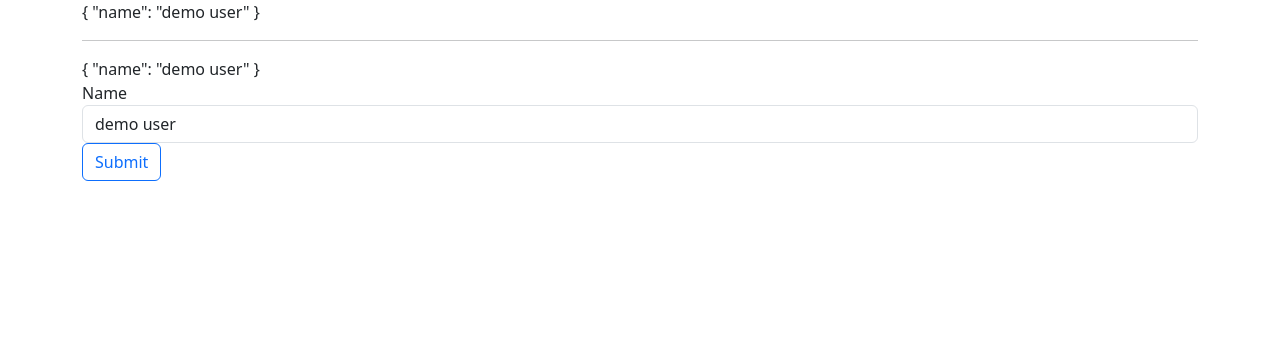
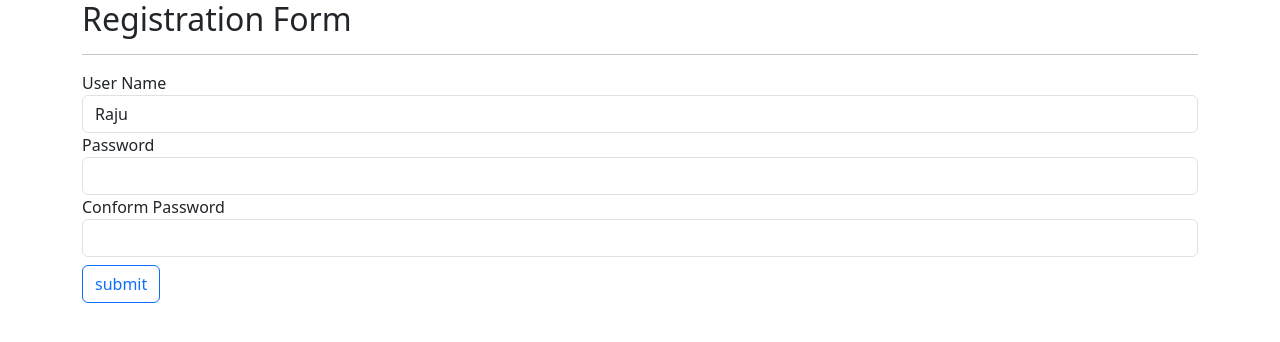
Before and after one commit to rtalari1999/notes, an Angular app: page / in a window 1280 px wide. Shown: the top 342 px of the page. Built offline with nearby package versions, Linux system fonts and the light colour scheme.

Commit message:
TDF and Reactive form

```diff
--- a/src/app/app.component.html
+++ b/src/app/app.component.html
@@ -1,5 +1,5 @@
-
-<div class="container">
+<!-- Example of Template driven form-->
+<!-- <div class="container">
 <form #userForm="ngForm" (ngSubmit)="onSubmit()">
 
   {{userForm.value | json}}
@@ -7,13 +7,16 @@
   {{ userDetails | json }}
     <div class="form-group">
       <label>Name</label>
-      <input type="text"  class="form-control"  name="name" [(ngModel)]="userDetails.name"/>
+      <input [class.is-invalid]="name.invalid" type="text" #name="ngModel"  class="form-control"  name="name" [(ngModel)]="userDetails.name" required/>
+      <small [class.d-none]="name.valid" class="invalid-feedback">Name is required</small>
     </div>
-    <div>
+    {{name.className | json}}
+    {{name.touched}}
+    <div class="mt-2">
       <button type="submit" class=" btn btn-outline-primary">Submit</button>
     </div>
 </form>
-</div>
+</div> -->
 
 <!--
   ngForm
@@ -26,3 +29,29 @@
   [] =>>> property binding .ts to .html
   (click)=''  ====>>>>> event binding .html to .ts
 -->
+
+
+<div class="container">
+  <h2>Registration Form</h2>
+  <hr/>
+
+
+  <form [formGroup]="registrationForm">
+    <!-- {{ registrationForm.get}} -->
+    <div class="form-group">
+      <label>User Name</label>
+      <input type="text"  class="form-control" formControlName="userName"/>
+    </div>
+    <div class="form-group">
+      <label>Password</label>
+      <input type="password" class="form-control" formControlName="password"/>
+  </div>
+  <div class="form-group">
+    <label>Conform Password</label>
+    <input type="password" class="form-control" formControlName="conformPassword"/>
+</div>
+<div class="from-group mt-2">
+  <button class="btn btn-outline-primary" type="submit">submit</button>
+</div>
+  </form>
+</div>
--- a/src/app/app.component.ts
+++ b/src/app/app.component.ts
@@ -1,6 +1,6 @@
 import { CommonModule } from '@angular/common';
 import { Component } from '@angular/core';
-import { FormsModule } from '@angular/forms';
+import { FormControl, FormGroup, FormsModule , ReactiveFormsModule} from '@angular/forms';
 import { RouterOutlet } from '@angular/router';
 
 export class User{
@@ -13,16 +13,24 @@ export class User{
 @Component({
   selector: 'app-root',
   standalone: true,
-  imports: [CommonModule,RouterOutlet, FormsModule],
+  imports: [CommonModule,RouterOutlet, FormsModule, ReactiveFormsModule],
   templateUrl: './app.component.html',
   styleUrl: './app.component.css'
 })
 export class AppComponent {
   title = 'notes';
 
-  userDetails = new User('demo user');
+  // userDetails = new User('demo user');
 
-  onSubmit(){
-    console.log('______onsubmit', this.userDetails);
-  }
+  // onSubmit(){
+  //   console.log('______onsubmit', this.userDetails);
+
+  // }
+
+
+  registrationForm = new FormGroup({
+    userName : new FormControl('Raju') ,
+    password:  new FormControl(''),
+    conformPassword:  new FormControl('')
+  })
 }
--- /dev/null
+++ b/src/app/forms.md
@@ -0,0 +1,95 @@
+## Forms in angular ?
+=====================================================================
+
+What are forms in angular?
+Types of forms ?
+what is the difference between  types of forms ?
+How we can implement ?
+whis type is recommended ?
+
+
+Frontend languages   =====> taking the user input and displaying output i/o
+backend languages
+db
+testing
+
+forms are used to create input fields for user interaction.
+
+
+There are two types of angular forms
+
+    1. Template driven form
+    2. Reactive form
+
+
+    1. Template Driven Form: In this type most of the code is written in component template.
+
+    2. Reactive Form: Most of the code is written in component class
+
+
+    Template Driven Forms(TDF)
+    ====================================================
+        - Easy to use and similar to angular JS forms
+        - Two way data binding with ngModel
+        - Bulky HTML and minimal component code
+        - Automatically tracks the form and form elements state and validity
+        - Unit testing is a challenge
+        - Readability decreases with complex forms and validations
+        - Suitable for simple scenarios
+
+
+
+    Track Control State and Validity
+    ==================================================
+
+
+    State                                                   class If true                       class if false
+    ------------------------------------------------------------------------------------------------------------------
+    The control has been visited.                           ng-touched                          ng-untouched
+    ------------------------------------------------------------------------------------------------------------------
+    The Control's value has changed.                        ng-dirty                            ng-pristin
+    -----------------------------------------------------------------------------------------------------------------
+    The Control's value is valid.                           ng-valid                            ng-invalid
+    ------------------------------------------------------------------------------------------------------------------
+
+
+
+    ngModel Properties
+    =======================================================
+
+        class                      Property
+    ------------------------------------------------------------------------------------------------------------------
+    ng-untouched                    untouched
+    ------------------------------------------------------------------------------------------------------------------
+    ng-touched                     touched
+    -----------------------------------------------------------------------------------------------------------------
+    ng-pristin                      pristin
+    ------------------------------------------------------------------------------------------------------------------
+    ng-dirty                        dirty
+    -----------------------------------------------------------------------------------------------------------------
+    ng-valid                         valid
+    ----------------------------------------------------------------------------------------------------------------
+    ng-invalid                        invalid
+    --------------------------------------------------------------------------------------------------------------
+
+
+    Reactive Forms
+    ===============================================================
+
+        - Code and the logic resides in the component class
+        - No two way data binding
+        - well suited for complex scenarios
+        - Dynamic form fields
+        - custom validation
+        - Dynamic Validation
+        - Unit test
+
+    - How We proceed Reactive form
+    =================================
+        - Add the form HTML
+        - Create the form model
+        - Manage the form control values
+        - FormBuilder services
+        - Validations - Simple, Custom, Cross-field and Dynamic
+        - Dynamic form controls
+        - Submitting form data.
```
